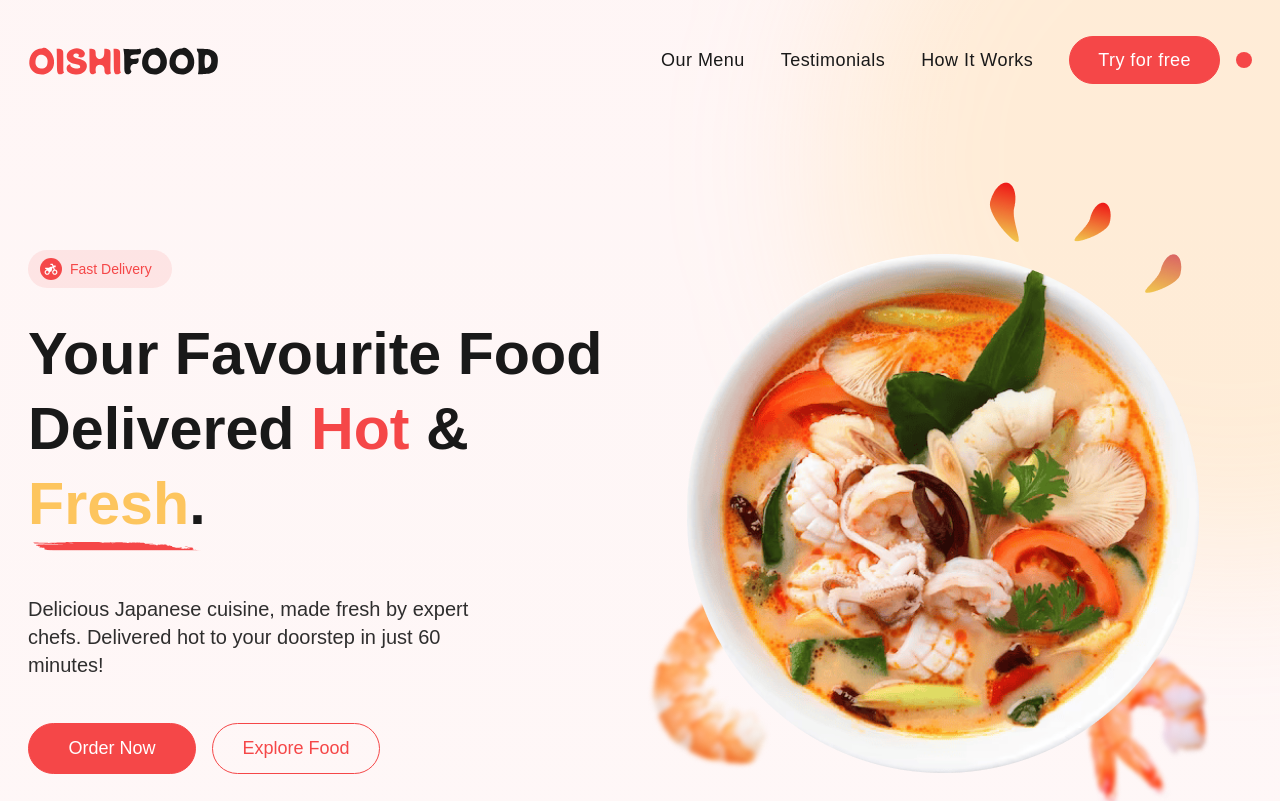
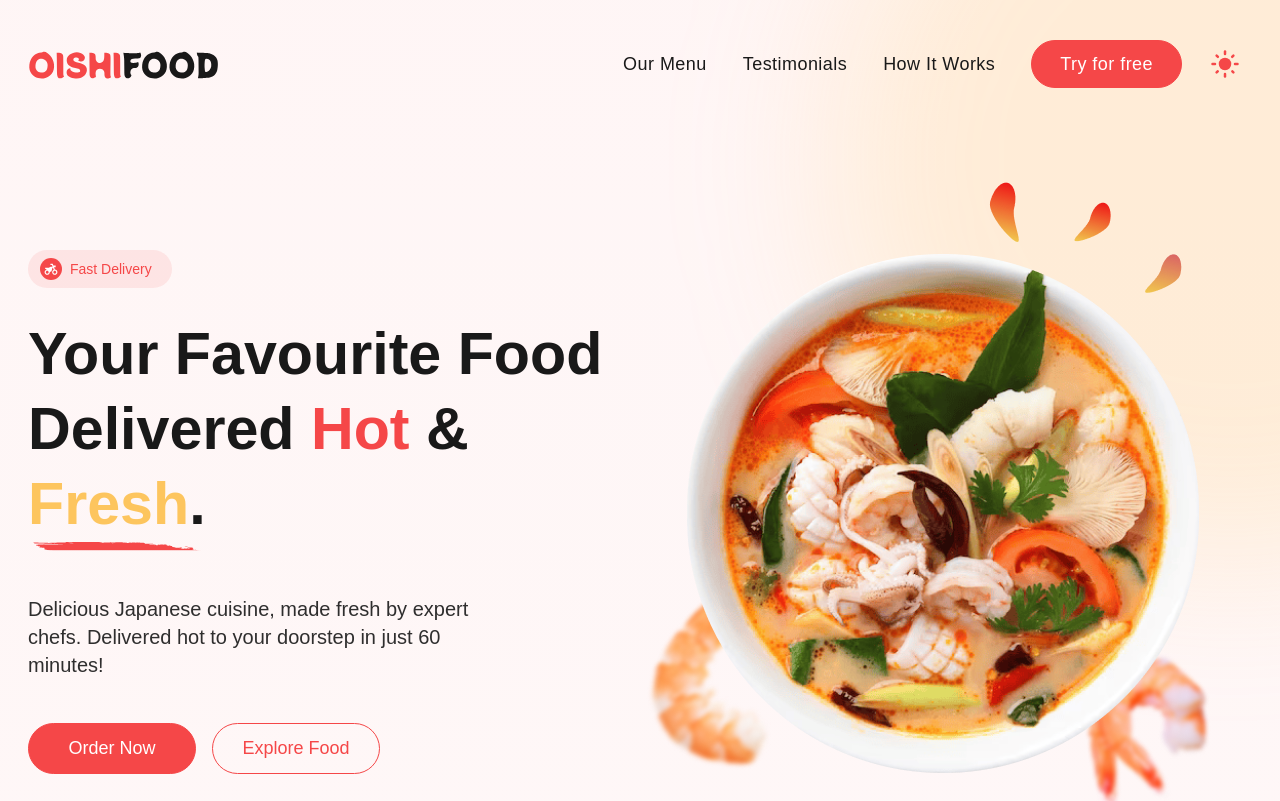
Before and after one commit to devJennyy/oishi-food, a React (Vite) app: page /homepage in a window 1280 px wide. Shown: the top 801 px of the page. Built offline with nearby package versions, Linux system fonts and the light colour scheme; a web font is replaced by a local one.

Commit message:
Temporary toggle for dark and light mode.

```diff
--- a/src/components/Layout/Header.tsx
+++ b/src/components/Layout/Header.tsx
@@ -19,7 +19,7 @@ const Header = () => {
   const toggleMenu = () => setIsOpen(!isOpen);
 
   return (
-    <header className="flex justify-between 2xl:px-[75px] xl:px-7 px-5 items-center max-w-[1440px] w-full absolute top-0 sm:py-9 py-5 z-50">
+    <header className="flex justify-between 2xl:px-[75px] xl:px-7 px-5 items-center max-w-[1440px] w-full absolute top-0 sm:py-10 py-5 z-50">
       <div className="h-full">
         <img
           src="/oishi-food-text-logo.svg"
--- a/src/components/UI/DarkModeToggle.tsx
+++ b/src/components/UI/DarkModeToggle.tsx
@@ -1,5 +1,6 @@
 import React from "react";
 import { useDarkMode } from "../../hooks/useDarkMode";
+import "../../css/toggle.css";
 
 const DarkModeToggle: React.FC = () => {
   const [darkMode, setDarkMode] = useDarkMode();
@@ -9,13 +10,65 @@ const DarkModeToggle: React.FC = () => {
   };
 
   return (
-    <div className="flex justify-center items-center">
-      <button
-        onClick={handleToggle}
-        className="bg-secondary text-white p-2 rounded-full xl:text-lg"
-      >
-        {darkMode ? "" : ""}
-      </button>
+    <div className={`root cursor-pointer ${darkMode ? "dark" : "light"}`}>
+      <div className="mode mx-5" onClick={handleToggle}>
+        <svg
+          className="custom-sun"
+          xmlns="http://www.w3.org/2000/svg"
+          width="24"
+          height="24"
+          viewBox="0 0 24 24"
+        >
+          <path
+            className="center"
+            d="M12,7a5,5,0,1,0,5,5,5,5,0,0,0-5-5Z"
+          />
+          <path
+            className="left"
+            d="M2,13H4a1,1,0,0,0,0-2H2a1,1,0,0,0,0,2Z"
+          />
+          <path
+            className="right"
+            d="M20,13h2a1,1,0,0,0,0-2H20a1,1,0,0,0,0,2Z"
+          />
+          <path
+            className="top"
+            d="M11,2V4a1,1,0,0,0,2,0V2a1,1,0,0,0-2,0Z"
+          />
+          <path
+            className="bottom"
+            d="M11,20v2a1,1,0,0,0,2,0V20a1,1,0,0,0-2,0Z"
+          />
+          <path
+            className="top-left"
+            d="M6,4.58A1,1,0,0,0,4.58,6L5.64,7.05A1,1,0,0,0,7.05,5.64Z"
+          />
+          <path
+            className="bottom-right"
+            d="M18.36,17A1,1,0,0,0,17,18.36L18,19.42A1,1,0,1,0,19.42,18Z"
+          />
+          <path
+            className="top-right"
+            d="M19.42,6A1,1,0,1,0,18,4.58L17,5.64a1,1,0,0,0,1.41,1.41Z"
+          />
+          <path
+            className="bottom-left"
+            d="M7.05,18.36A1,1,0,0,0,5.64,17L4.58,18A1,1,0,1,0,6,19.42Z"
+          />
+        </svg>
+        <svg
+          className="custom-moon"
+          xmlns="http://www.w3.org/2000/svg"
+          width="24"
+          height="24"
+          viewBox="0 0 24 24"
+        >
+          <path
+            className="center"
+            d="M11,3.05A9,9,0,1,0,21,13a1,1,0,0,0-1.54-.95,5.4,5.4,0,0,1-7.47-7.44A1,1,0,0,0,11,3.05Z"
+          />
+        </svg>
+      </div>
     </div>
   );
 };
--- /dev/null
+++ b/src/css/toggle.css
@@ -0,0 +1,54 @@
+:root {
+    --fill: #F54748;
+  }
+
+  .root.light {
+    --fill: #F54748;
+  }
+
+  html,
+  body,
+  .root {
+    display: flex;
+    justify-content: center;
+    align-items: center;
+    transition: background 200ms ease-in-out;
+  }
+
+  .mode {
+    position: relative;
+    display: flex;
+    justify-content: center;
+    align-items: center;
+    width: 14px;
+    height: 14px;
+    border-radius: 24px;
+    background: var(--background);
+    transform: scale(3);
+    transition: background 200ms ease-in-out;
+  }
+
+  .mode:hover {
+    background: rgba(245, 71, 72, 0.1);
+    width: 14px;
+    height: 14px;
+  }
+
+  .mode .custom-sun,
+  .mode .custom-moon {
+    position: absolute;
+    width: 10px;
+    height: 10px;
+    fill: var(--fill);
+    transition: transform 200ms ease-in-out;
+    z-index: 1;
+  }
+
+  .dark .custom-sun {
+    transform: scale(0.1);
+  }
+
+
+  .light .custom-moon {
+    transform: scale(0.5);
+  }
```
Also changed, not shown: public/favicons/darkmode-toggle.svg (added).
